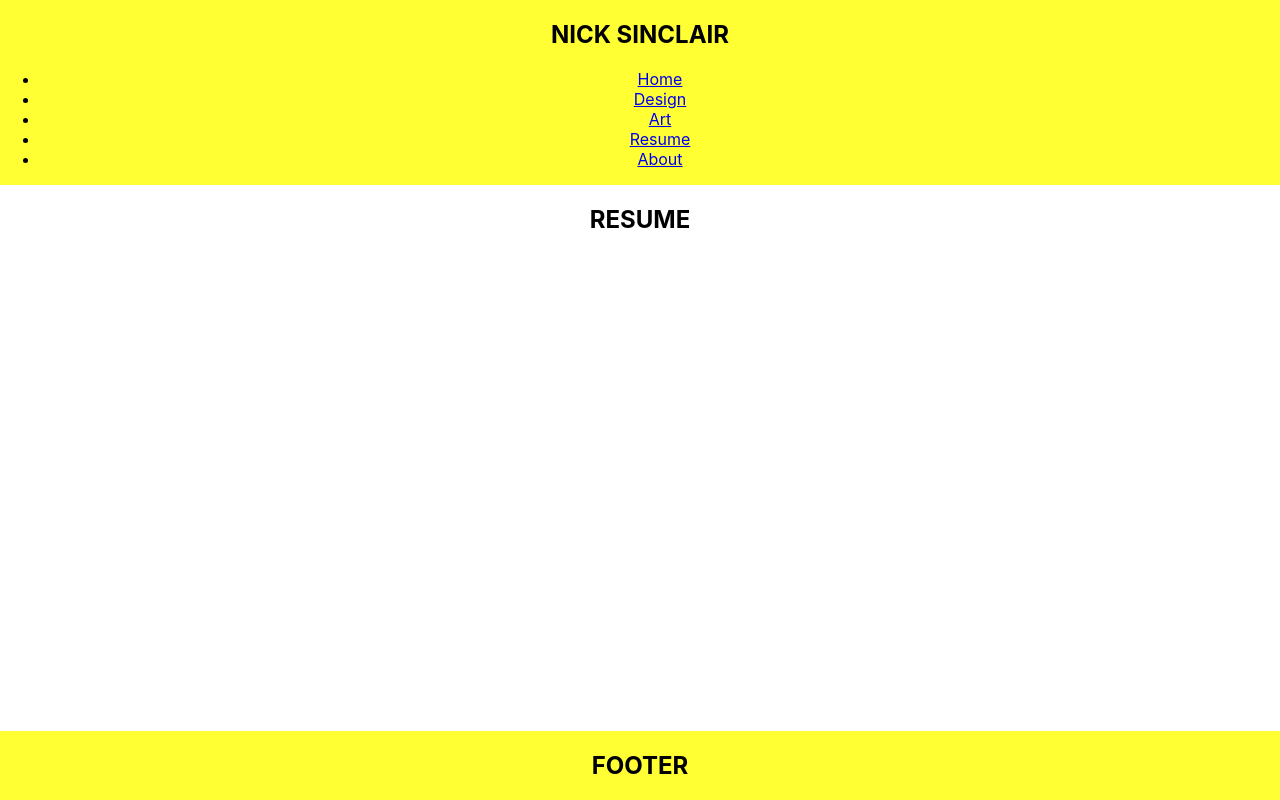
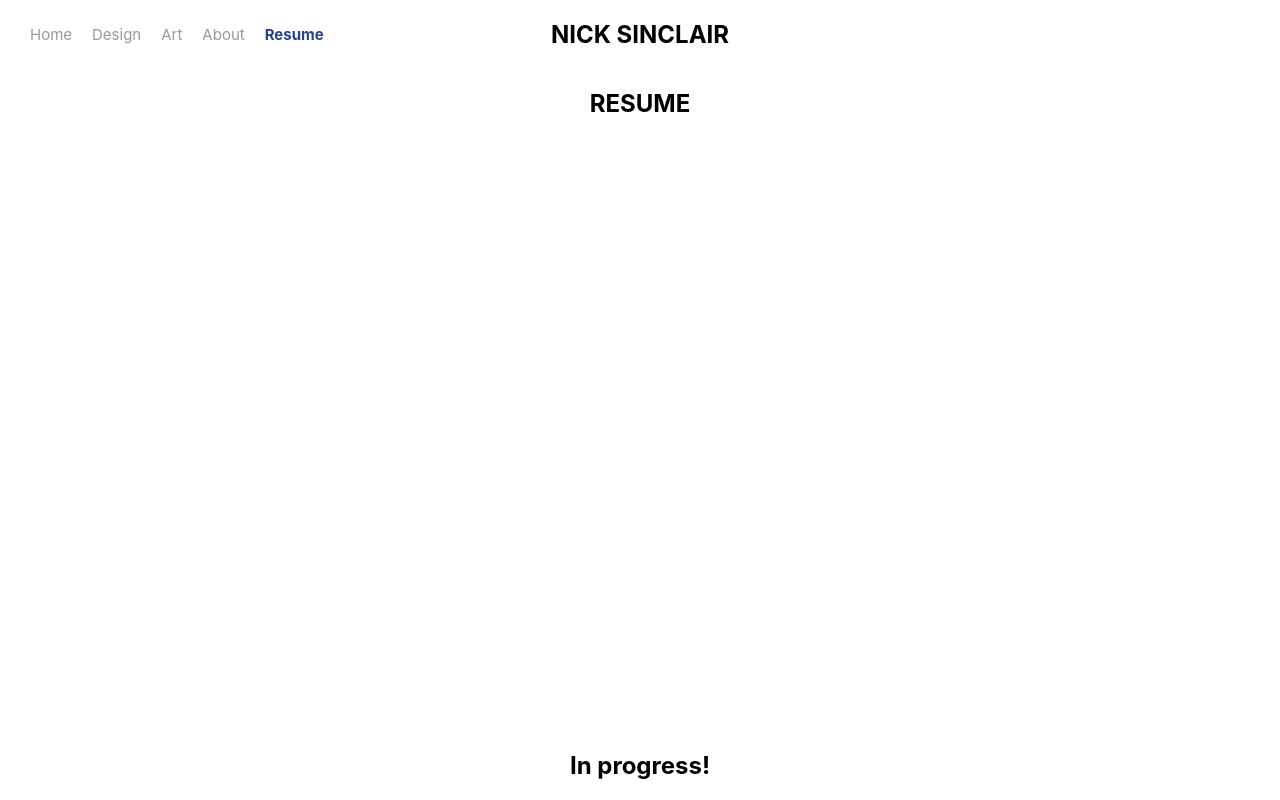
Before and after one commit to nicksinclair/nicksinclair.github.io, a React (Create React App) app: page /#/resume in a window 1280 px wide. Built offline with nearby package versions, Linux system fonts and the light colour scheme.

Commit message:
Styled Navbar elements, swapped Link for NavLink

```diff
--- a/src/App.css
+++ b/src/App.css
@@ -7,7 +7,38 @@
 
 .navbar-container {
   width: 100%;
-  background-color: #ffff33;
+  background-color: white;
+  display: grid;
+  grid-template-columns: minmax(400px, 1fr) auto minmax(200px, 1fr);
+}
+
+.navbar-container ul {
+  list-style: none;
+  padding: 0px;
+  margin: 5px 0px 0px 20px;
+}
+
+.navbar-container h2 {
+  margin-left: auto;
+  margin-right: auto;
+}
+
+.navbar a {
+  color: #999999;
+  float: left;
+  text-align: center;
+  padding: 20px 10px;
+  text-decoration: none;
+  font-size: 15px;
+}
+
+.navbar a:hover {
+  color: black;
+}
+
+.navbar a.active {
+  color: #25408f;
+  font-weight: bold;
 }
 
 .content-container {
@@ -21,7 +52,7 @@
 
 .footer-container {
   width: 100%;
-  background-color: #ffff33;
+  background-color: white;
 }
 
 .full-bleed {
--- a/src/components/Footer.tsx
+++ b/src/components/Footer.tsx
@@ -4,7 +4,7 @@ const Footer: React.FC = () => {
   return (
     <div className="footer-container">
       <footer className="footer">
-        <h2>FOOTER</h2>
+        <h2>In progress!</h2>
       </footer>
     </div>
   );
--- a/src/components/Navbar.tsx
+++ b/src/components/Navbar.tsx
@@ -1,29 +1,31 @@
 import React from 'react';
-import { Link } from 'react-router-dom';
+import { NavLink } from 'react-router-dom';
 
 const Navbar: React.FC = () => {
   return (
     <div className="navbar-container">
       <nav className="navbar">
-        <h2>NICK SINCLAIR</h2>
         <ul>
           <li>
-            <Link to="/">Home</Link>
+            <NavLink exact to="/">
+              Home
+            </NavLink>
           </li>
           <li>
-            <Link to="/design">Design</Link>
+            <NavLink to="/design">Design</NavLink>
           </li>
           <li>
-            <Link to="/art">Art</Link>
+            <NavLink to="/art">Art</NavLink>
           </li>
           <li>
-            <Link to="/resume">Resume</Link>
+            <NavLink to="/about">About</NavLink>
           </li>
           <li>
-            <Link to="/about">About</Link>
+            <NavLink to="/resume">Resume</NavLink>
           </li>
         </ul>
       </nav>
+      <h2>NICK SINCLAIR</h2>
     </div>
   );
 };
```
